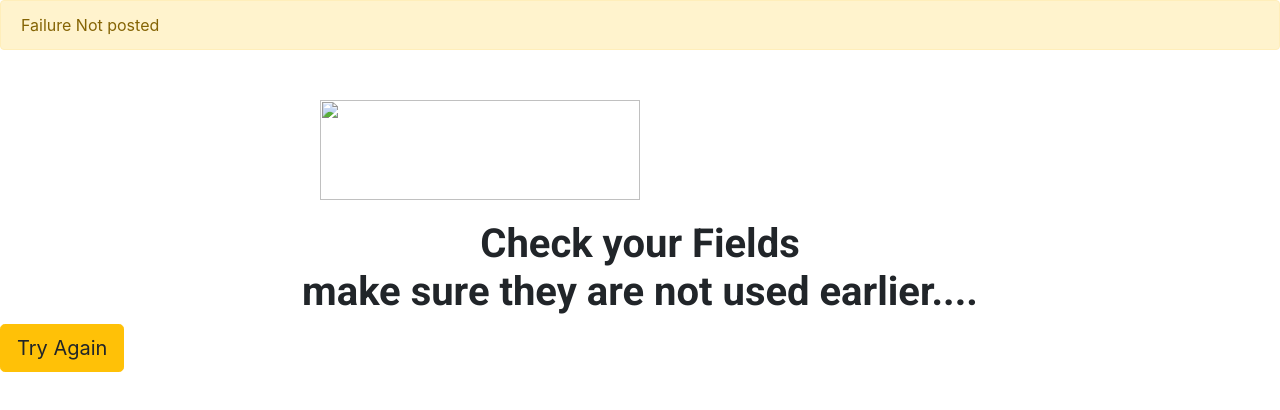
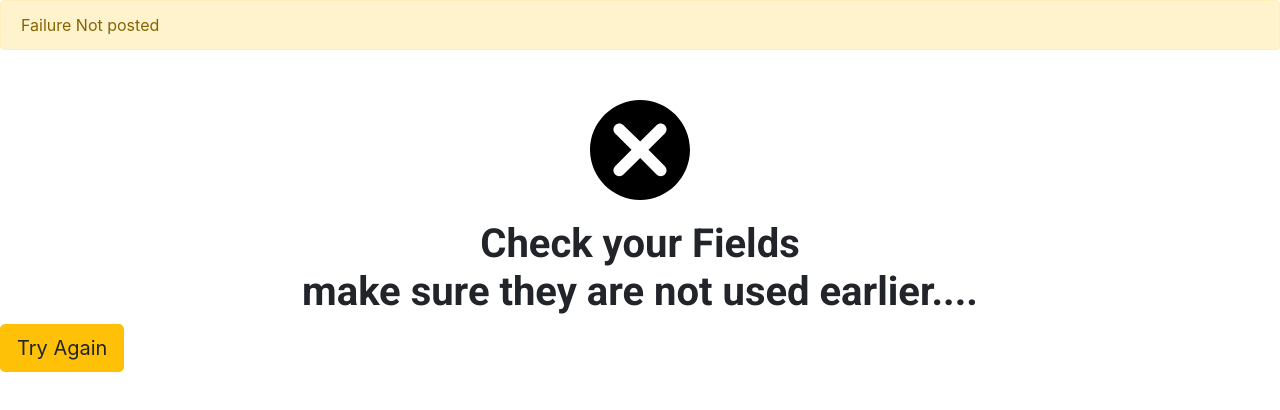
Before and after one commit to cvilla714/newsletter-nodeandexpress, a website: page failure.html in a window 1280 px wide. Drawn offline with nearby package versions, Linux system fonts and the light colour scheme.

Commit message:
added the correct path for the image after adding it to the public folder

```diff
--- a/failure.html
+++ b/failure.html
@@ -30,7 +30,7 @@
   <body>
     <div class="alert alert-warning" role="alert">Failure Not posted</div>
     <div class="contain">
-      <img src="cancel.svg" />
+      <img src="/images/cancel.svg" />
       <h1>
         Check your Fields <br />
         make sure they are not used earlier....
```
